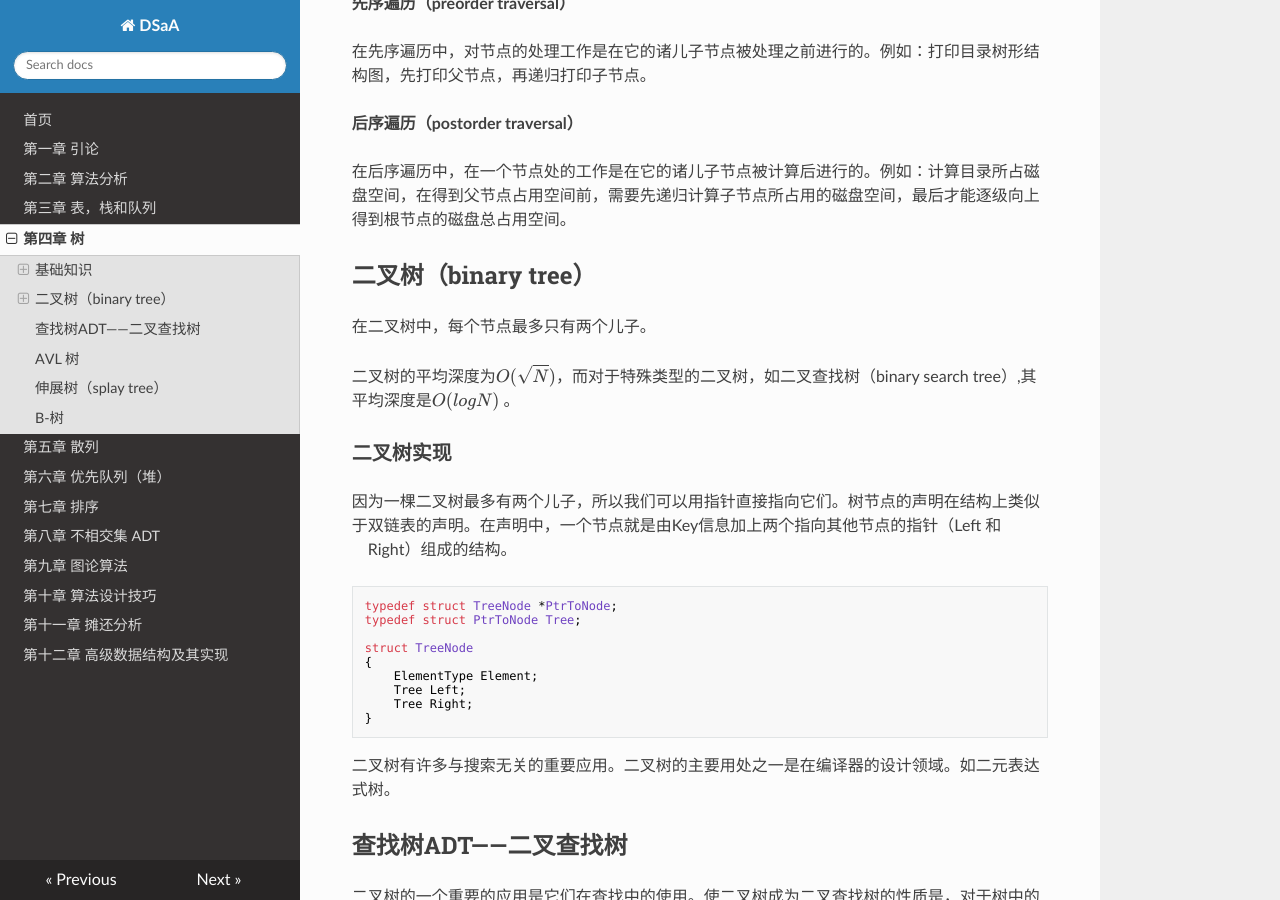
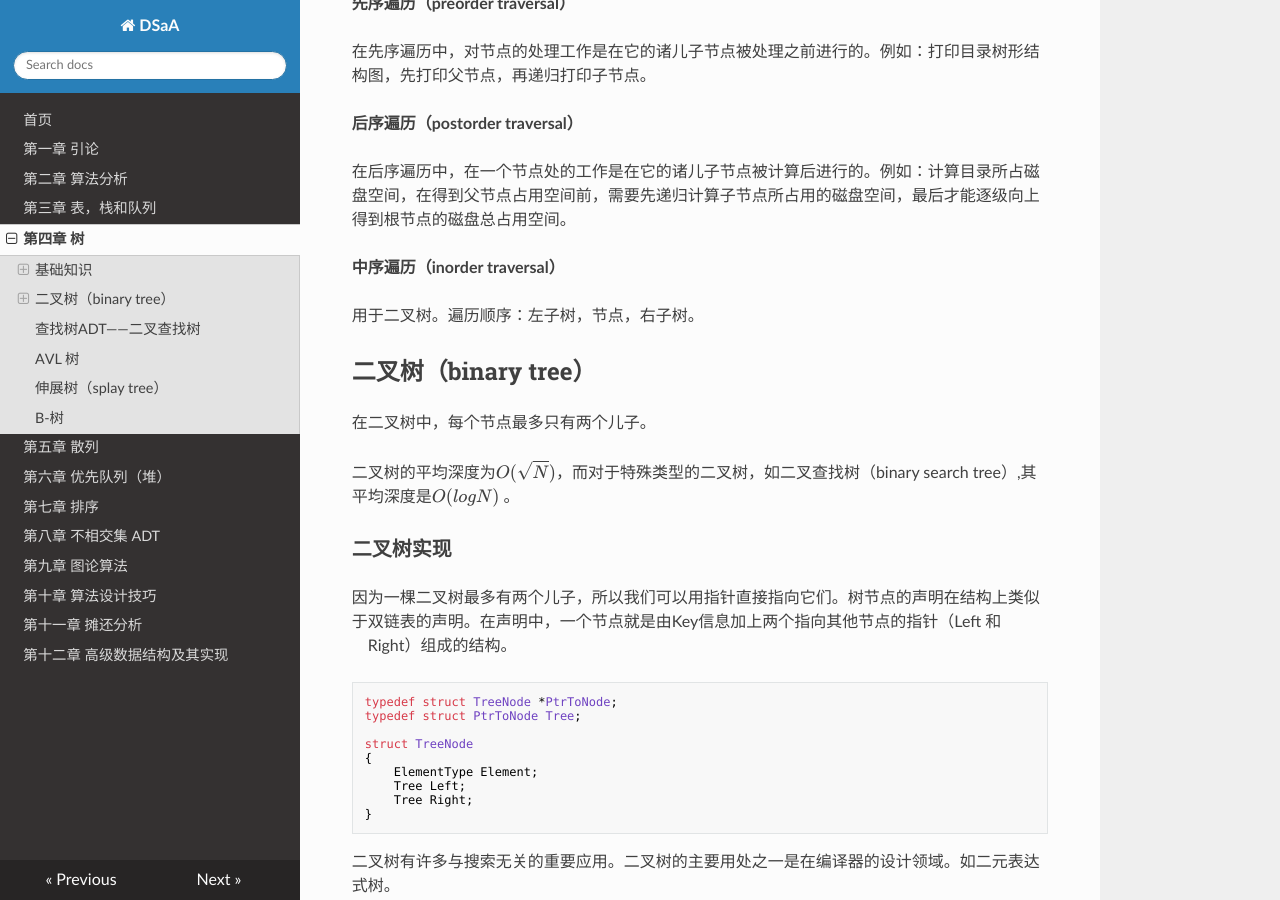
Before and after one commit to kenblikylee/DSaA, an MkDocs documentation site: the page built from docs/Chapter4/index.md, in a window 1280 px wide and 900 px high, scrolled down 1146 px. Built offline with MkDocs 1.6.1, drawn with Linux system fonts in a browser that asks for light colours; nearby versions of some CDN libraries; formulas are drawn with MathJax 3.

Commit message:
tree inorder traversal

```diff
--- a/docs/Chapter4/index.md
+++ b/docs/Chapter4/index.md
@@ -46,6 +46,10 @@ struct TreeNode
 **后序遍历（postorder traversal）**
 
 在后序遍历中，在一个节点处的工作是在它的诸儿子节点被计算后进行的。例如：计算目录所占磁盘空间，在得到父节点占用空间前，需要先递归计算子节点所占用的磁盘空间，最后才能逐级向上得到根节点的磁盘总占用空间。
+
+**中序遍历（inorder traversal）**
+
+用于二叉树。遍历顺序：左子树，节点，右子树。
 
 ## 二叉树（binary tree）
 
```
